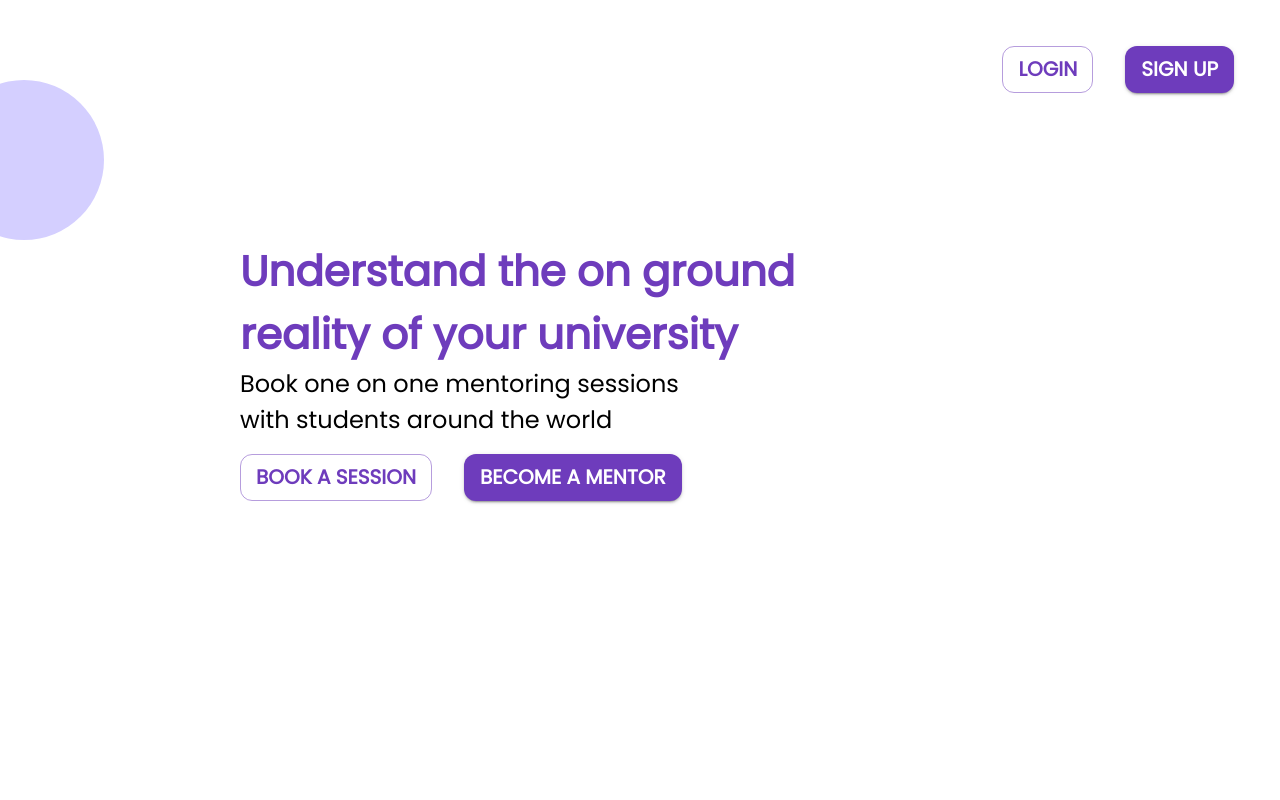
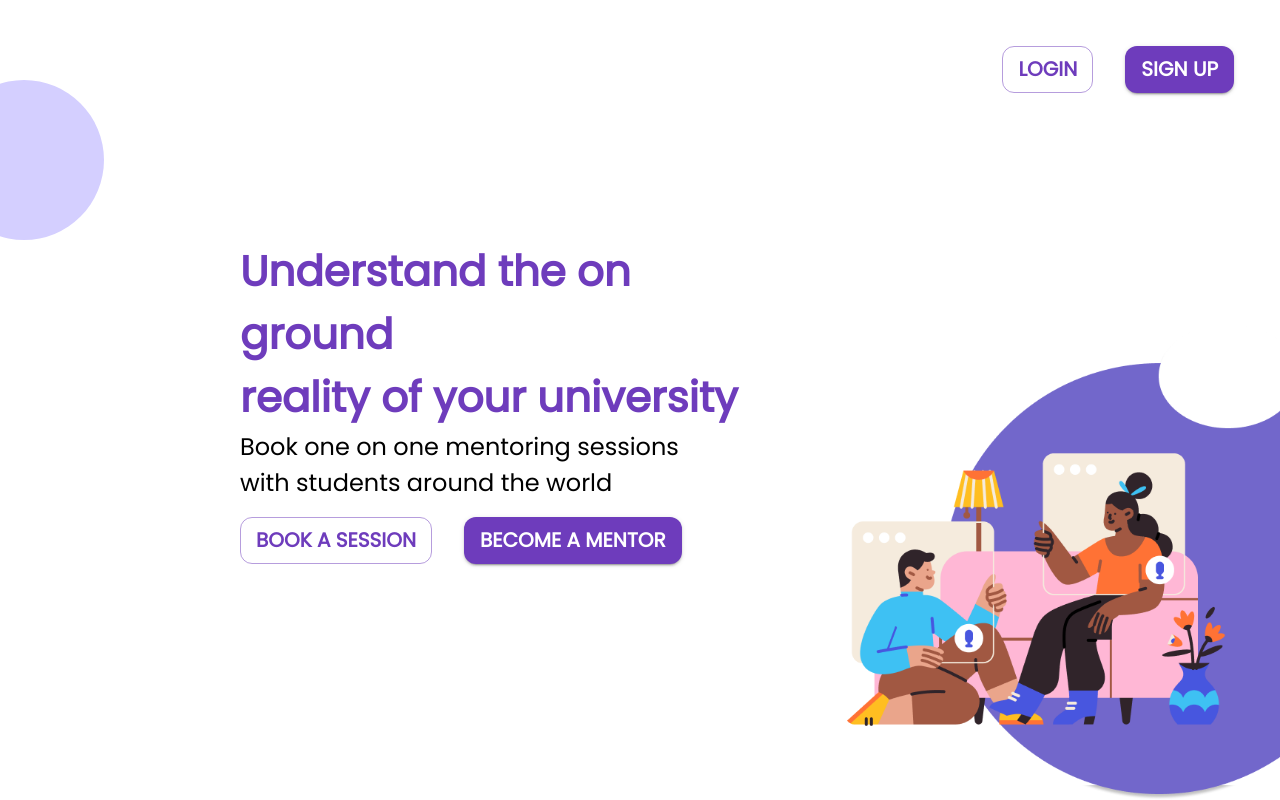
Before and after one commit to srivastavachinmay/horses_mouth_frontend, a React (Create React App) app: page / in a window 1280 px wide. Shown: the top 800 px of the page. Built offline with nearby package versions, Linux system fonts and the light colour scheme.

Commit message:
landingpage complete

```diff
--- a/src/Screens/Landing Page.tsx
+++ b/src/Screens/Landing Page.tsx
@@ -6,6 +6,7 @@ import appointment                                  from "../assets/appointment.
 import bennett                                      from "../assets/bennettLogo.png";
 import chat                                         from "../assets/chat.png";
 import group83                                      from "../assets/group83.png";
+import group84                                      from "../assets/group84.png";
 import piggyBank                                    from '../assets/piggy-bank.png';
 import signup                                       from "../assets/signup.png";
 import startUp                                      from "../assets/startUp.png";
@@ -148,7 +149,7 @@ const LandingPage = () => {
                 width: "10rem",
                 height: "10rem"
             }}/>
-            <div style={{ minHeight: '100vh', maxHeight: "max-content", display: "inline-flex" }}>
+            <div style={{ minHeight: '100vh', maxHeight: "max-content", display: "flex" }}>
                 <Box sx={{ marginLeft: 30, marginTop: 30 }}>
                     <Typography sx={{ fontSize: 42, fontWeight: "bolder", color: '#6E3CBC' }}>
                         Understand the on ground<br/>
@@ -188,6 +189,23 @@ const LandingPage = () => {
                         Sign up
                     </Button>
                 </div>
+                <Box
+                    display={{xs:'none',lg:'block'}}
+                    alignSelf={"flex-end"}
+                    justifySelf={"flex-end"}
+                    component="img"
+                    sx={{
+                        width: '40%',
+                        height: '40%',
+
+                        // bottom: 0,
+                        // right: 0,
+                        // top: 'auto',
+                        // left: 'auto',
+
+                    }}
+                    src={group84}
+                />
             </div>
             <Box minHeight={'80vh'} maxHeight={"max-content"} bgcolor={'#D4CFFF'} display={"flex"}
                  flexDirection={"column"} justifyContent={"center"}
@@ -247,7 +265,7 @@ const LandingPage = () => {
             }}>
                 <Box
                     component="img"
-                    sx={{ width: '60%',m:3 }}
+                    sx={{ width: '60%', m: 3 }}
                     src={group83}
                 />
                 <Typography color={'#6E3CBC'} fontWeight={"bold"} fontSize={20} margin={2}>Incubated by</Typography>
@@ -280,7 +298,8 @@ const LandingPage = () => {
                 paddingTop: 5,
                 backgroundColor: '#D4CFFF'
             }}>
-                <Box display={"flex"} flexWrap={"wrap"} justifyContent={"space-between"} alignItems={{ md: "start", xs: "center" }}>
+                <Box display={"flex"} flexWrap={"wrap"} justifyContent={"space-between"}
+                     alignItems={{ md: "start", xs: "center" }}>
                     <Box>
                         <Typography color={'#6E3CBC'} fontWeight={700} fontSize={20}>
                             Home<br/>
```
Also changed, not shown: src/assets/group84.png (added).
